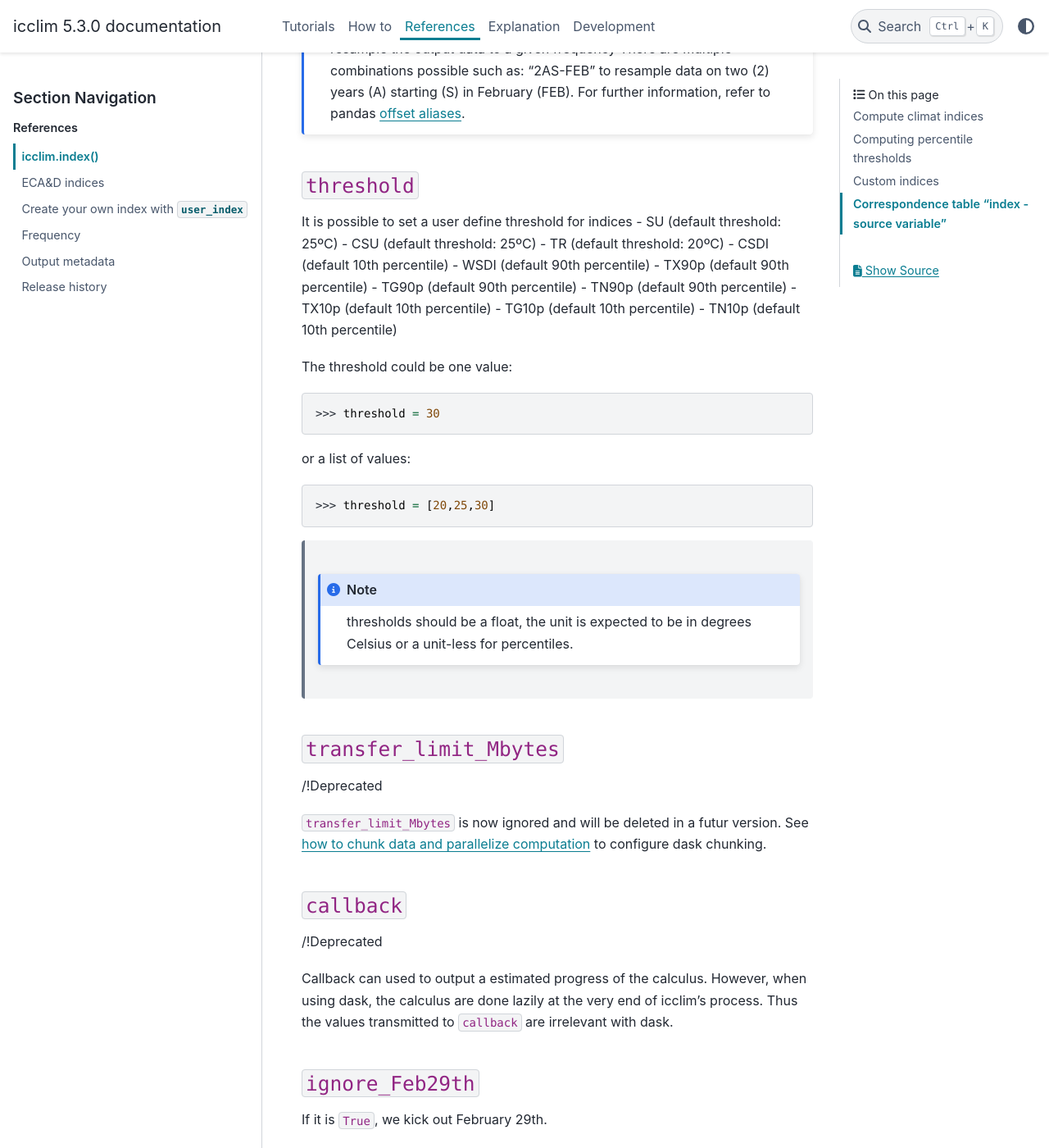
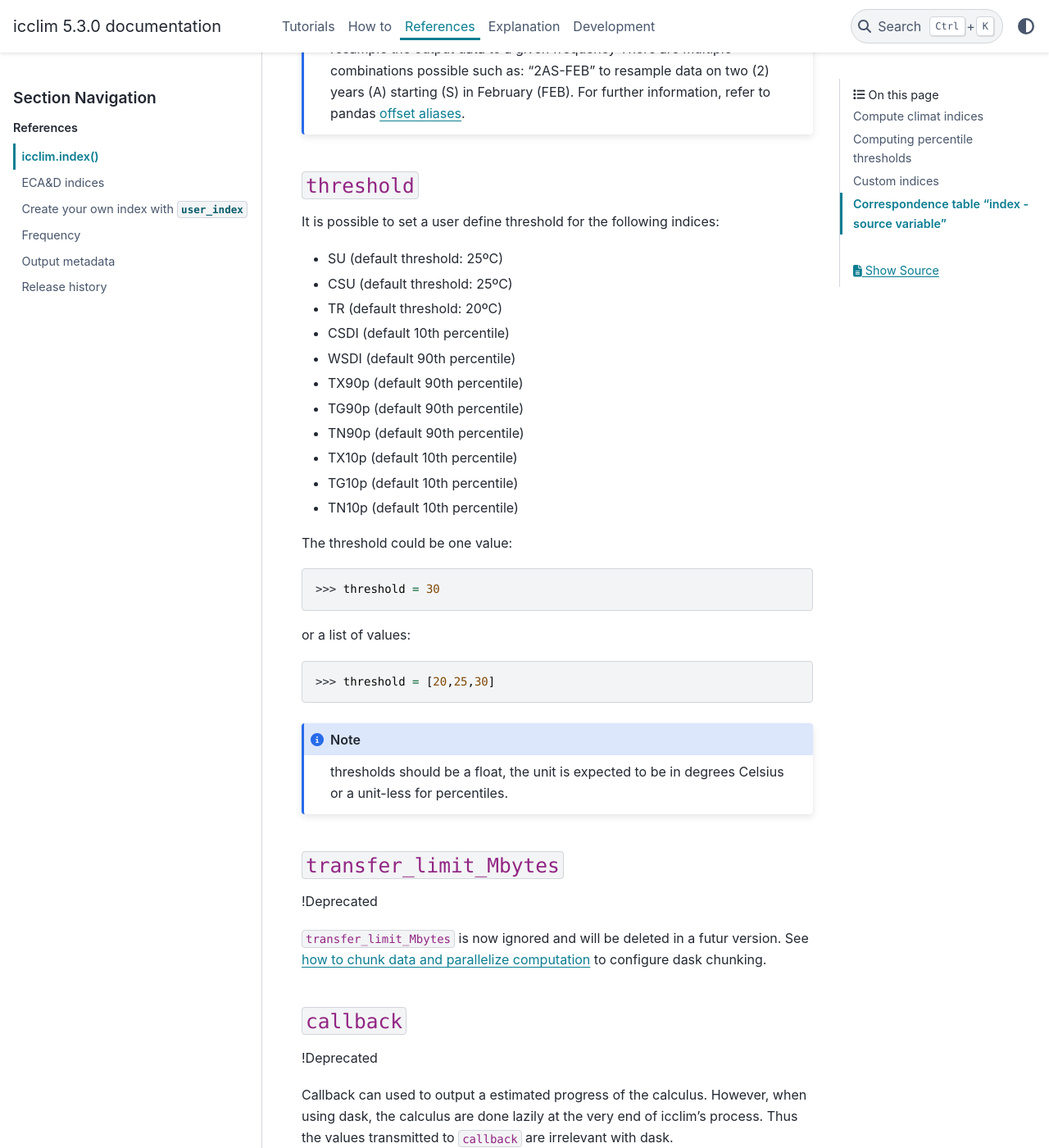
Before and after one commit to cerfacs-globc/icclim, a Sphinx documentation site: the page built from doc/source/references/icclim_index_api.rst, in a window 1280 px wide and 1400 px high, scrolled down 3308 px. Shown: the whole window at 82% size. Built offline with Sphinx 7.4.7 and the PyData theme 0.15.4, drawn with Linux system fonts in a browser that asks for light colours; the version number is read from the project's files by our own code.

Commit message:
DOC: format

```diff
--- a/doc/source/references/icclim_index_api.rst
+++ b/doc/source/references/icclim_index_api.rst
@@ -117,18 +117,19 @@ Additionally, you can define a season between two exact dates:
 
 ``threshold``
 ~~~~~~~~~~~~~
-It is possible to set a user define threshold for indices
-- SU (default threshold: 25ºC)
-- CSU (default threshold: 25ºC)
-- TR (default threshold: 20ºC)
-- CSDI (default 10th percentile)
-- WSDI (default 90th percentile)
-- TX90p (default 90th percentile)
-- TG90p (default 90th percentile)
-- TN90p (default 90th percentile)
-- TX10p (default 10th percentile)
-- TG10p (default 10th percentile)
-- TN10p (default 10th percentile)
+It is possible to set a user define threshold for the following indices:
+
+* SU (default threshold: 25ºC)
+* CSU (default threshold: 25ºC)
+* TR (default threshold: 20ºC)
+* CSDI (default 10th percentile)
+* WSDI (default 90th percentile)
+* TX90p (default 90th percentile)
+* TG90p (default 90th percentile)
+* TN90p (default 90th percentile)
+* TX10p (default 10th percentile)
+* TG10p (default 10th percentile)
+* TN10p (default 10th percentile)
 
 
 The threshold could be one value:
@@ -139,18 +140,18 @@ or a list of values:
 
 >>> threshold = [20,25,30]
 
-  .. note:: thresholds should be a float, the unit is expected to be in degrees Celsius or a unit-less for percentiles.
+.. note:: thresholds should be a float, the unit is expected to be in degrees Celsius or a unit-less for percentiles.
 
 ``transfer_limit_Mbytes``
 ~~~~~~~~~~~~~~~~~~~~~~~~~
-/!\ Deprecated
+!Deprecated
 
 ``transfer_limit_Mbytes`` is now ignored and will be deleted in a futur version.
 See :ref:`how to chunk data and parallelize computation <dask>` to configure dask chunking.
 
 ``callback``
-~~~~~~~~~~~~~
-/!\ Deprecated
+~~~~~~~~~~~~
+!Deprecated
 
 Callback can used to output a estimated progress of the calculus.
 However, when using dask, the calculus are done lazily at the very end of icclim's process.
```
